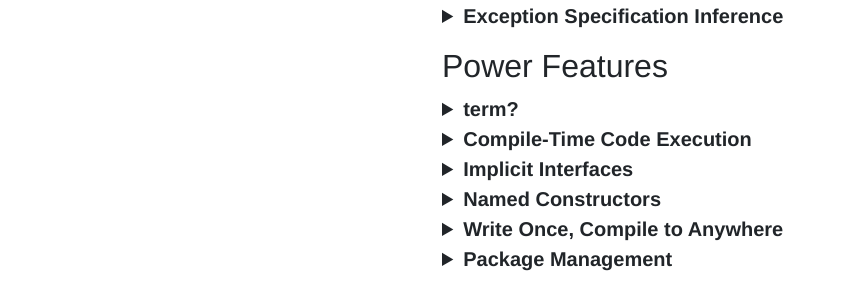
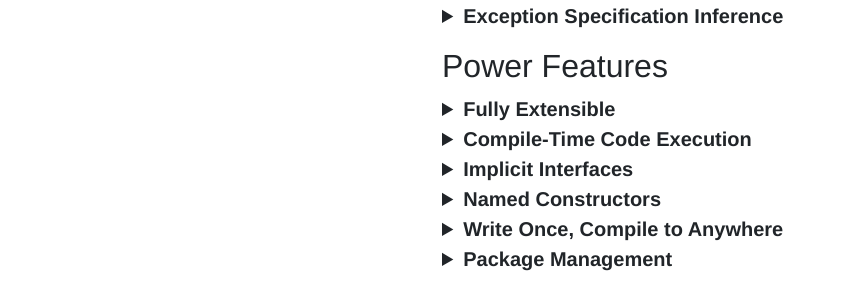
Before and after one commit to azoth-lang/azoth-lang.org, a Jekyll site: the page built from index.html, in a window 1280 px wide. Shown: the part 1288-1579 px from the top of the page, without its empty margins (210-1069 px from the left). Built offline with Jekyll 4.4.1, drawn with Linux system fonts in a browser that asks for light colours; nearby versions of some CDN libraries; some web fonts are replaced.

Commit message:
use Fully Extensible term

```diff
--- a/index.html
+++ b/index.html
@@ -163,11 +163,11 @@ into a cohesive whole composed of orthogonal parts before locking in bad design.
             <div class="col-md-12">
                 <h2>Power Features</h2>
                 <details>
-                    <summary><strong>term?</strong></summary>
-                    <p>No Special features in libraries, anything the language can do, a
-                    library can do. Not primitive types, operators that only apply to
-                    built in and can't be overloaded. No literals for built in
-                    types.</p>
+                    <summary><strong>Fully Extensible</strong></summary>
+                    <p>No Special features in libraries, anything the language
+                    can do, a library can do. No primitive types. No operators
+                    that only apply to built in and can't be overloaded. Can
+                    define literals for custom types.</p>
                 </details>
                 <details>
                     <summary><strong>Compile-Time Code Execution</strong></summary>
```
